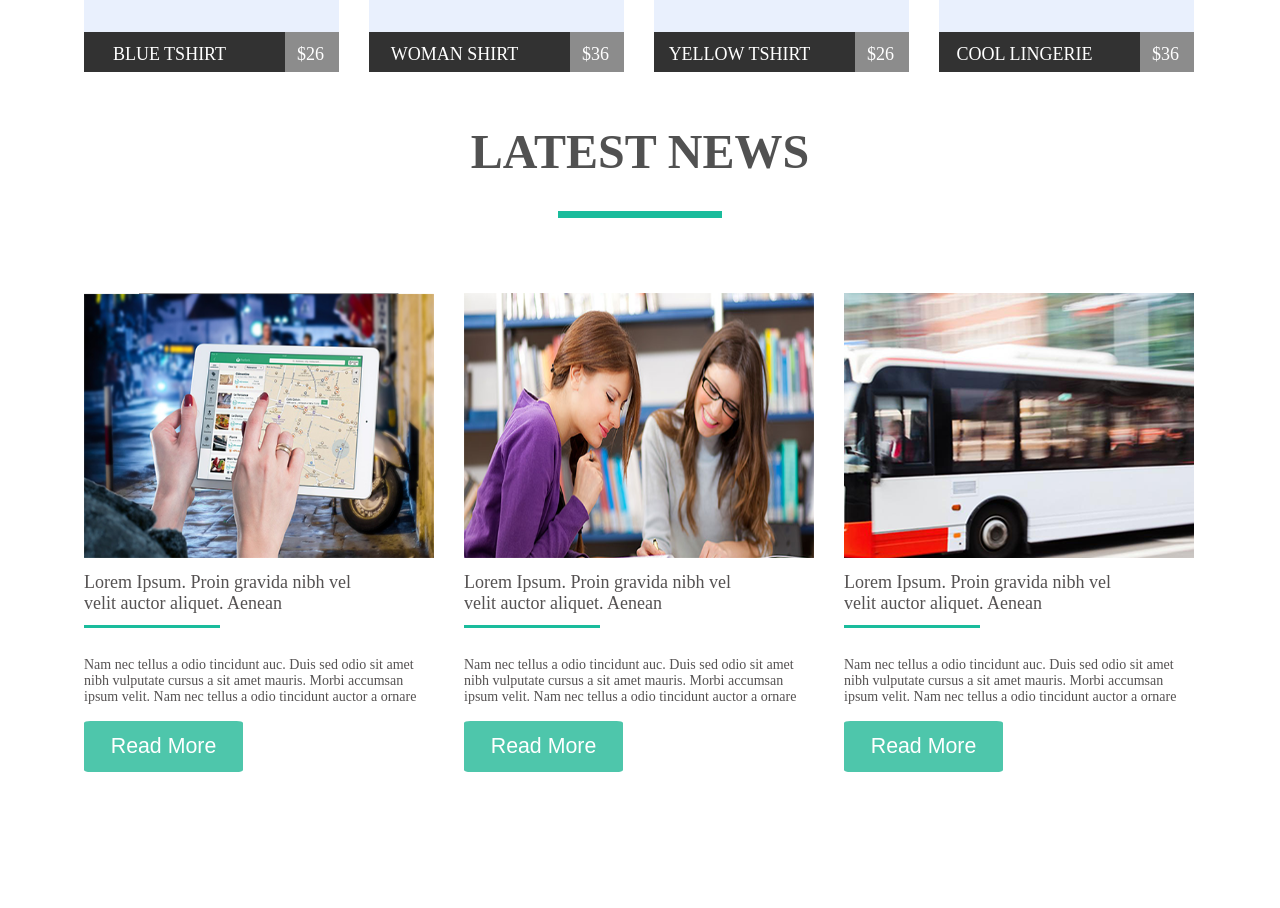
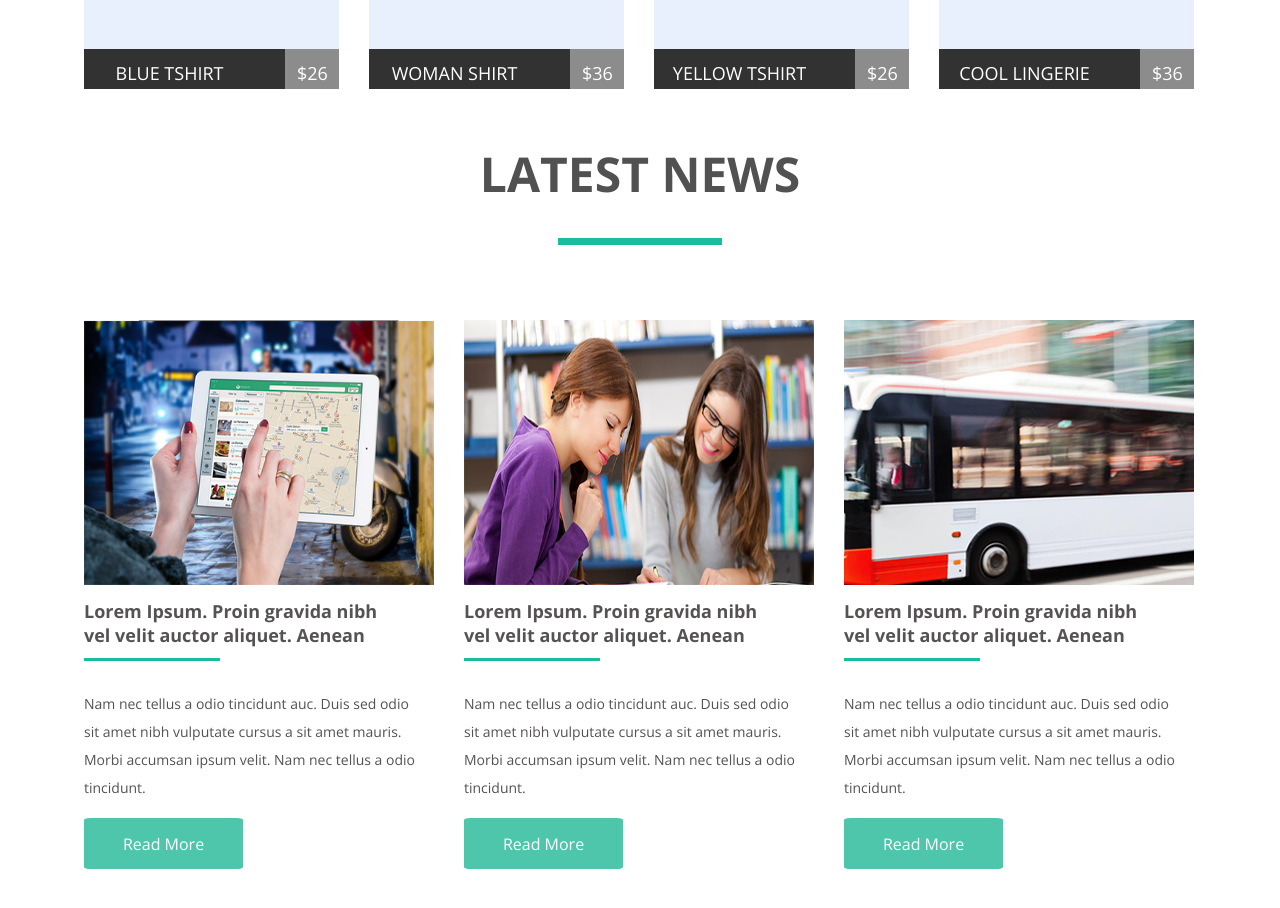
Before and after one commit to Shimmaksim/goit-fe-course, a plain HTML site: page module_4/index.html in a window 1280 px wide. Shown: the part 1100-2008 px from the top of the page. Before the commit the page ends 1972 px from the top, so only its background shows below. Drawn offline with nearby package versions, Linux system fonts and the light colour scheme.

Commit message:
modul4-norm

```diff
--- a/module_4/css/style.css
+++ b/module_4/css/style.css
@@ -1,3 +1,6 @@
+@import url('https://fonts.googleapis.com/css?family=Open+Sans:400,600,700');
+
+
 *{
     margin: 0;
     padding: 0;
@@ -138,6 +141,8 @@ background-color: aqua;
     display: block;
     float: left;
     margin-top: 35px;
+    font-family: 'Open Sans', sans-serif;
+    font-weight: 400;
 }
 
 .big::first-letter{
@@ -154,6 +159,8 @@ background-color: aqua;
     text-transform: uppercase;
     float:right;
     margin-top: 45px;
+    font-family: 'Open Sans', sans-serif;
+    font-weight: 700;
 }
 .nav_bar li{
     display:inline-block;
@@ -183,6 +190,8 @@ background-color: aqua;
     text-align: center;
     display: block;
     margin-top: 111px;
+    font-family: 'Open Sans', sans-serif;
+    font-weight: 700;
 }
 
 
@@ -229,6 +238,8 @@ background-color: aqua;
     display: block;
     padding: 12px 44px 13px 14px;
     text-transform: uppercase;
+    font-family: 'Open Sans', sans-serif;
+    font-weight: 400;
 }
 
 .prise{
@@ -242,6 +253,8 @@ background-color: aqua;
     display: block;
     padding: 12px 15px 11px 12px;
     text-transform: uppercase;
+    font-family: 'Open Sans', sans-serif;
+    font-weight: 400;
 
 }
 
@@ -268,6 +281,8 @@ background-color: aqua;
     text-align: center;
     display: block;
     margin: 0 auto;
+    font-family: 'Open Sans', sans-serif;
+    font-weight: 700;
 
 }
 
@@ -307,6 +322,8 @@ background-color: aqua;
     color: rgba(85, 82, 82, 255);
     text-align: left;
     width: 301px;
+    font-family: 'Open Sans', sans-serif;
+    font-weight: 700;
 }
 
 .text1::after{
@@ -324,10 +341,13 @@ background-color: aqua;
     text-align: left;
     width: 335px;
     margin-top: 29px;
+    font-family: 'Open Sans', sans-serif;
+    font-weight: 400;
+    line-height: 200%;
 }
 
 .button{
-    font-size: 16pt;
+    font-size: 16px;
     color: rgba(255, 255, 255, 255);
     text-align: center;
     background-color: #4ec6ab;
@@ -337,5 +357,7 @@ background-color: aqua;
     border-radius: 4%;
     margin-top: 16px;
     margin-bottom: 100px;
+    font-family: 'Open Sans', sans-serif;
+    font-weight: 400;
 
 }
--- a/module_4/index.html
+++ b/module_4/index.html
@@ -98,19 +98,19 @@
                 <li class="news-li">
                     <img src="./img/Composed-layer@1X (9).png" alt="photo" class="news-img">
                         <p class="text1 clearfix">Lorem Ipsum. Proin gravida nibh vel velit auctor aliquet. Aenean </p>
-                        <p class="text2">Nam nec tellus a odio tincidunt auc. Duis sed odio sit amet nibh vulputate cursus a sit amet mauris. Morbi accumsan ipsum velit. Nam nec tellus a odio tincidunt auctor a ornare </p>
+                        <p class="text2">Nam nec tellus a odio tincidunt auc. Duis sed odio sit amet nibh vulputate cursus a sit amet mauris. Morbi accumsan ipsum velit. Nam nec tellus a odio tincidunt. </p>
                         <button class="button">Read More</button>
                 </li>
                 <li class="news-li">
                     <img src="./img/slide1@1X.png" alt="photo" class="news-img">
                         <p class="text1 clearfix">Lorem Ipsum. Proin gravida nibh vel velit auctor aliquet. Aenean </p>
-                        <p class="text2">Nam nec tellus a odio tincidunt auc. Duis sed odio sit amet nibh vulputate cursus a sit amet mauris. Morbi accumsan ipsum velit. Nam nec tellus a odio tincidunt auctor a ornare</p>
+                        <p class="text2">Nam nec tellus a odio tincidunt auc. Duis sed odio sit amet nibh vulputate cursus a sit amet mauris. Morbi accumsan ipsum velit. Nam nec tellus a odio tincidunt. </p>
                         <button class="button">Read More</button>
                 </li>
                 <li class="news-li">
                     <img src="./img/product-img-5@1X.png" alt="photo" class="news-img">
                         <p class="text1 clearfix">Lorem Ipsum. Proin gravida nibh vel velit auctor aliquet. Aenean </p>
-                        <p class="text2">Nam nec tellus a odio tincidunt auc. Duis sed odio sit amet nibh vulputate cursus a sit amet mauris. Morbi accumsan ipsum velit. Nam nec tellus a odio tincidunt auctor a ornare</p>
+                        <p class="text2">Nam nec tellus a odio tincidunt auc. Duis sed odio sit amet nibh vulputate cursus a sit amet mauris. Morbi accumsan ipsum velit. Nam nec tellus a odio tincidunt.</p>
                         <button class="button">Read More</button>
                 </li>
             </ul>
```
